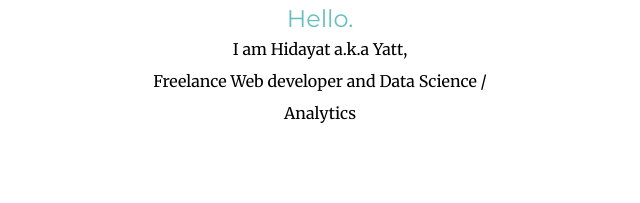
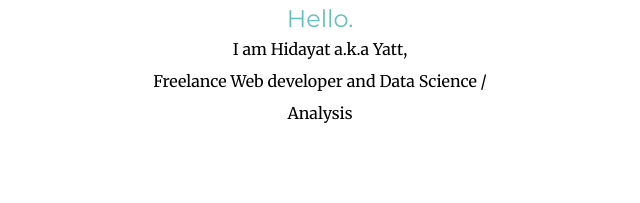
Before and after one commit to YattJo/Hidayat.J, a plain HTML site: page index.html in a window 1280 px wide. Shown: the part 550-753 px from the top of the page, 320-960 px from the left. Drawn offline with Linux system fonts and the light colour scheme.

Commit message:
Update index.html

```diff
--- a/index.html
+++ b/index.html
@@ -28,7 +28,7 @@
       <h2>Hello.</h2>
 
       <p class="intro">I am Hidayat a.k.a Yatt,</br>
-        Freelance Web developer and Data Science / Analytics
+        Freelance Web developer and Data Science / Analysis
       </p>
 
     </div>
```
